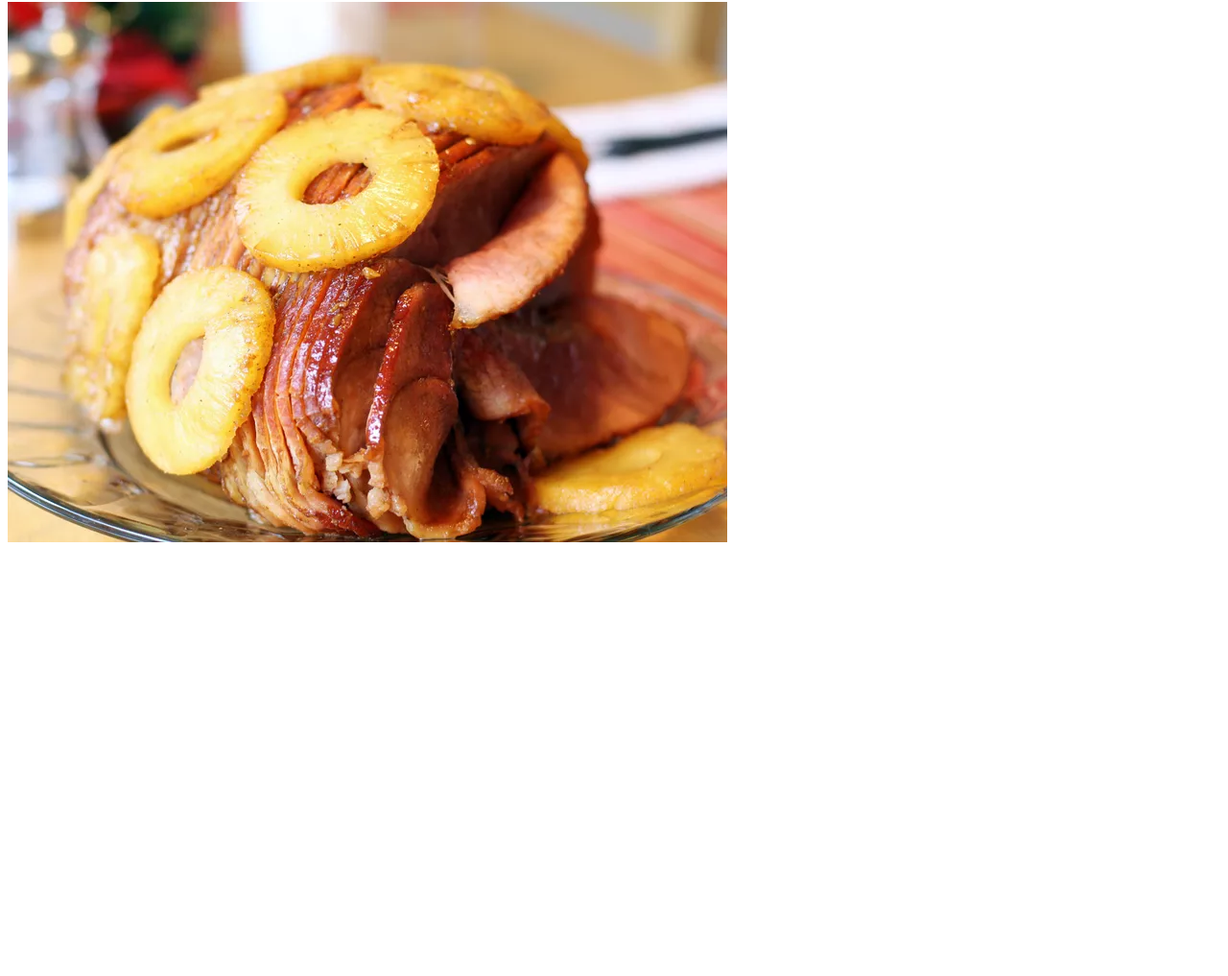
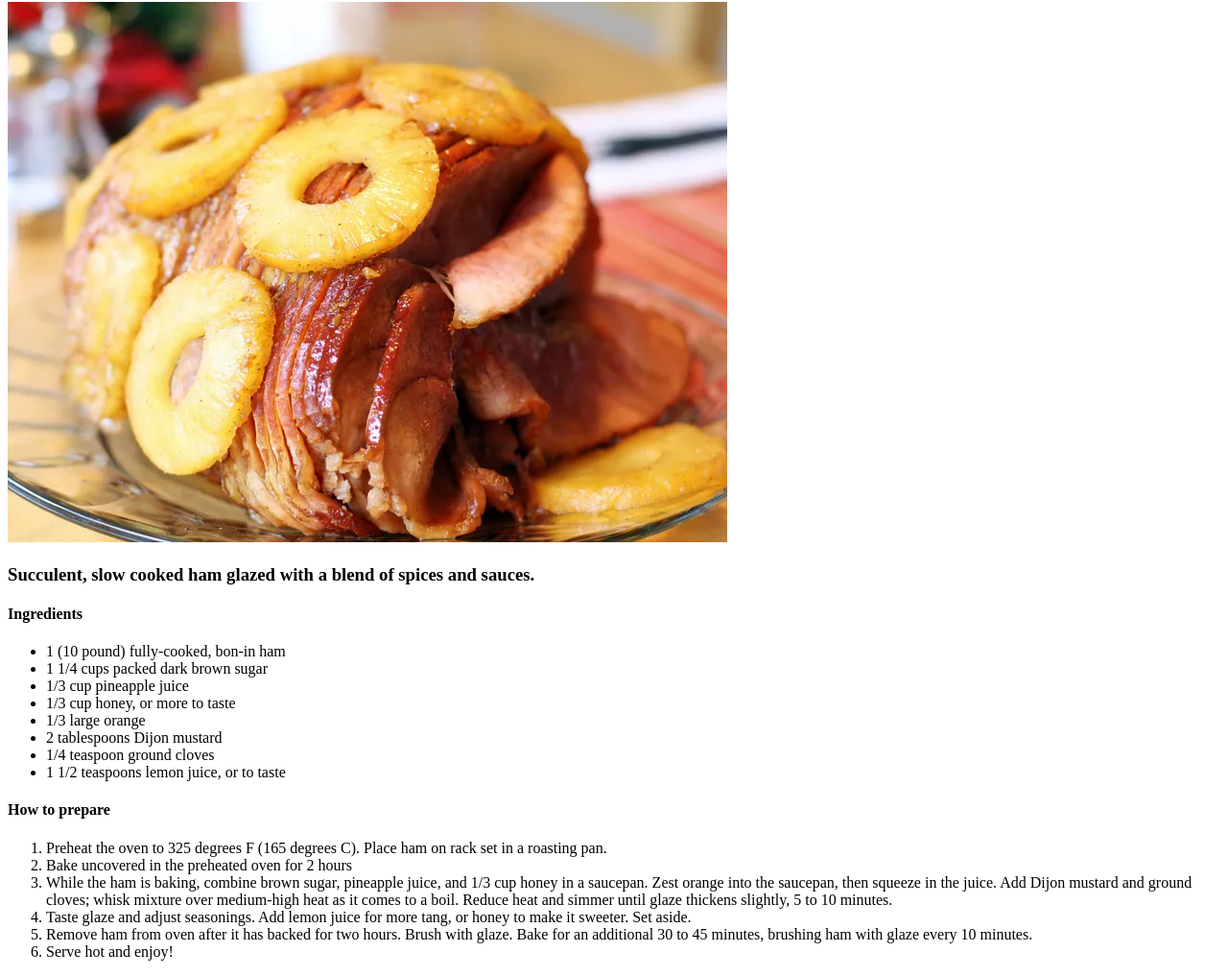
Before and after one commit to ryder720/odin-recipes, a plain HTML site: page recipes/honey-ham.html in a window 1280 px wide. Shown: the part 78-1095 px from the top of the page at 96% size. Before the commit the page ends 800 px from the top, so only its background shows below. Drawn offline with Linux system fonts and the light colour scheme.

Commit message:
Add full honey ham recipe

```diff
--- a/recipes/honey-ham.html
+++ b/recipes/honey-ham.html
@@ -8,5 +8,26 @@
 <body>
     <h1>Honey-Glazed Ham</h1>
     <img src="../glazedham.webp">
+    <h3>Succulent, slow cooked ham glazed with a blend of spices and sauces.</h3>
+    <h4>Ingredients</h4>
+    <ul>
+        <li>1 (10 pound) fully-cooked, bon-in ham</li>
+        <li>1 1/4 cups packed dark brown sugar</li>
+        <li>1/3 cup pineapple juice</li>
+        <li>1/3 cup honey, or more to taste</li>
+        <li>1/3 large orange</li>
+        <li>2 tablespoons Dijon mustard</li>
+        <li>1/4 teaspoon ground cloves</li>
+        <li>1 1/2 teaspoons lemon juice, or to taste</li>
+    </ul>
+    <h4>How to prepare</h4>
+    <ol>
+        <li>Preheat the oven to 325 degrees F (165 degrees C). Place ham on rack set in a roasting pan.</li>
+        <li>Bake uncovered in the preheated oven for 2 hours</li>
+        <li>While the ham is baking, combine brown sugar, pineapple juice, and 1/3 cup honey in a saucepan. Zest orange into the saucepan, then squeeze in the juice. Add Dijon mustard and ground cloves; whisk mixture over medium-high heat as it comes to a boil. Reduce heat and simmer until glaze thickens slightly, 5 to 10 minutes.</li>
+        <li>Taste glaze and adjust seasonings. Add lemon juice for more tang, or honey to make it sweeter. Set aside.</li>
+        <li>Remove ham from oven after it has backed for two hours. Brush with glaze. Bake for an additional 30 to 45 minutes, brushing ham with glaze every 10 minutes.</li>
+        <li>Serve hot and enjoy!</li>
+    </ol>
 </body>
 </html>
```
